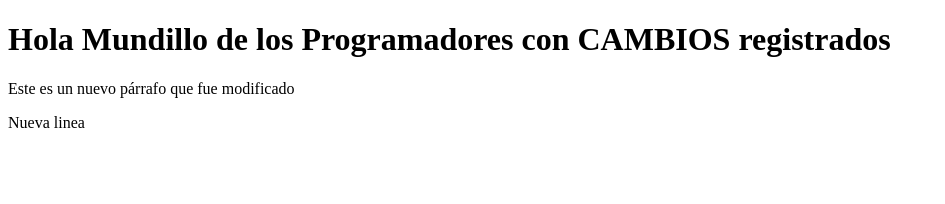
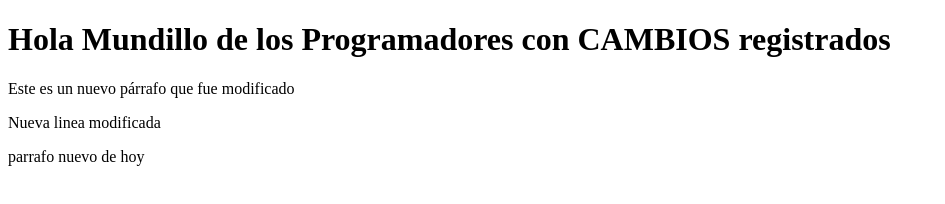
Before and after one commit to marcebraz/mi-primera-web, a plain HTML site: page index.html in a window 1280 px wide. Shown: the whole page, without its empty margins (0-945 px from the left). Drawn offline with Linux system fonts and the light colour scheme.

Commit message:
cambio tres

```diff
--- a/index.html
+++ b/index.html
@@ -10,6 +10,7 @@
     <div>
         <p>Este es un nuevo párrafo que fue modificado</p>
     </div>
-    <span>Nueva linea</span>
+    <span>Nueva linea modificada</span>
+    <p>parrafo nuevo de hoy</p>
 </body>
 </html>
```
